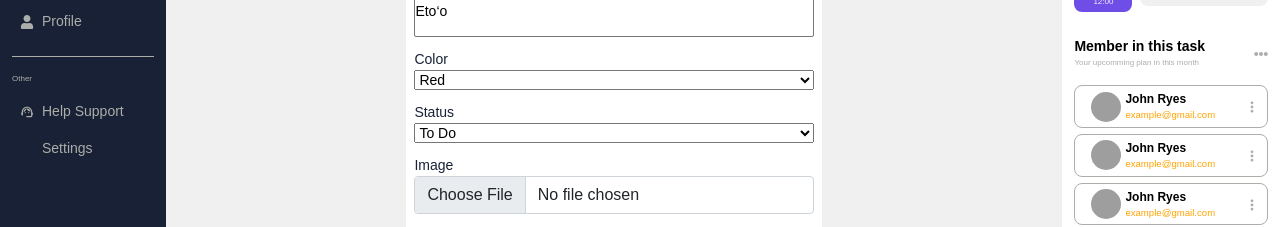
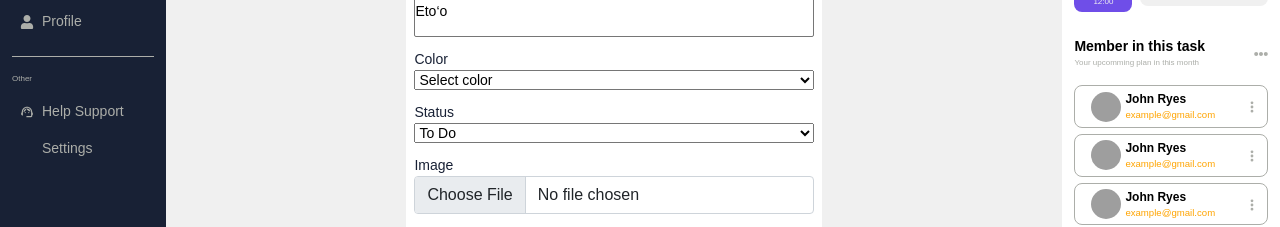
Before and after one commit to ernestmusong/task-manager, a React (Create React App) app: page /edit-task in a window 1280 px wide. Shown: the part 353-580 px from the top of the page. Built offline with nearby package versions, Linux system fonts and the light colour scheme; grey boxes are pictures that could not be loaded; some icons are missing.

Commit message:
fix form

```diff
--- a/src/components/AddTaskForm.js
+++ b/src/components/AddTaskForm.js
@@ -149,6 +149,7 @@ const AddTaskForm = () => {
               id="color"
               {...formik.getFieldProps('color')}
             >
+              <option className="text-muted" value="" disabled selected hidden>Select color</option>
               <option value="red">Red</option>
               <option value="green">Green</option>
               <option value="orange">Orange</option>
--- a/src/components/Dashboard/EditTaskForm.js
+++ b/src/components/Dashboard/EditTaskForm.js
@@ -153,9 +153,14 @@ const EditTaskForm = () => {
               id="color"
               {...formik.getFieldProps('color')}
             >
+              <option className="text-muted" value="" disabled selected hidden>Select color</option>
               <option value="red">Red</option>
               <option value="green">Green</option>
               <option value="orange">Orange</option>
+              <option value="purple">Purple</option>
+              <option value="blue">Blue</option>
+              <option value="tomato">Tomato</option>
+              <option value="orange">Yellow</option>
 
             </select>
           </label>
--- a/src/components/Dashboard/TodosList.js
+++ b/src/components/Dashboard/TodosList.js
@@ -16,7 +16,6 @@ const TodosList = () => {
   const [{ isOver }, drop] = useDrop({
     accept: 'TASK',
     drop: (item) => {
-      console.log(item);
       dispatch(handleTodoDrop(item));
     },
     collect: (monitor) => ({
```
